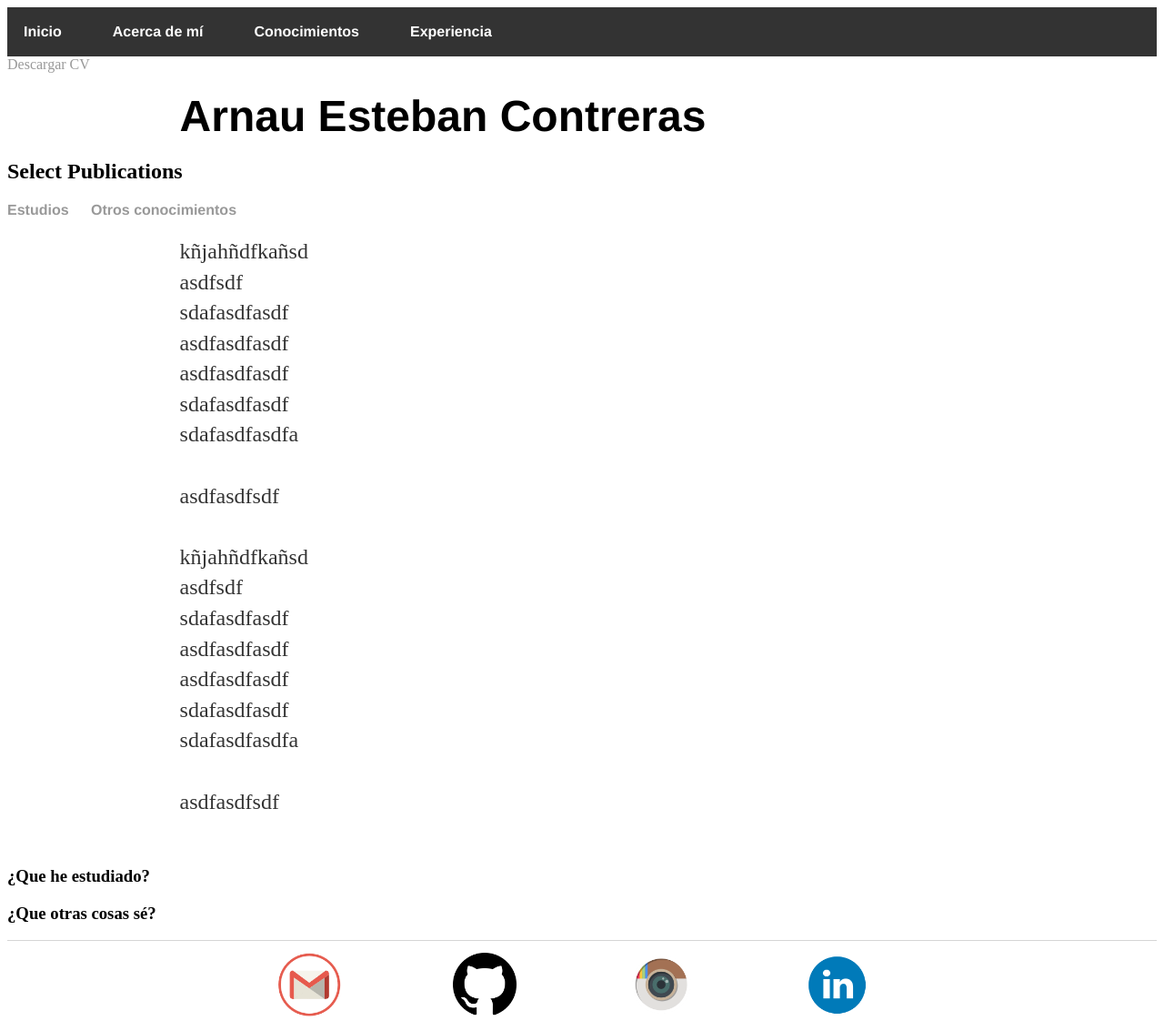
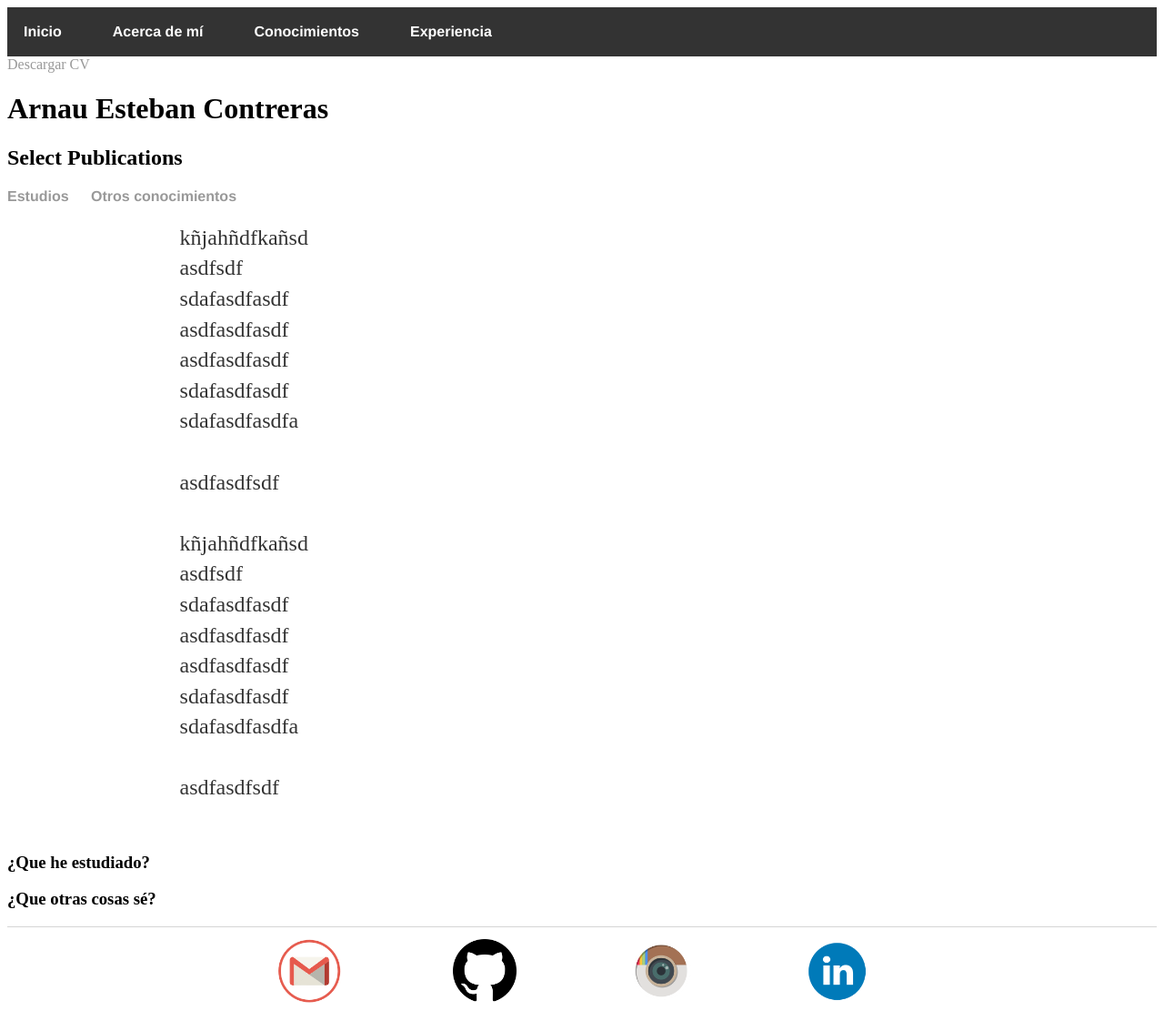
Before and after one commit to isx47590131/isx47590131.github.io, a Jekyll site: the page built from cv/index.html, in a window 1280 px wide. Shown: the whole page at 91% size. Built offline with Jekyll 4.4.1, drawn with Linux system fonts in a browser that asks for light colours.

Commit message:
Update main.css

```diff
--- a/css/main.css
+++ b/css/main.css
@@ -19,7 +19,7 @@ a {
 a:hover {
     text-decoration: underline;
 }
-h1 {
+h1 h2 h3 ul.cv {
     font-size: 3em;
     font-family:'Helvetica', 'Arial', 'Sans-Serif';
     margin: 20px auto;
```
